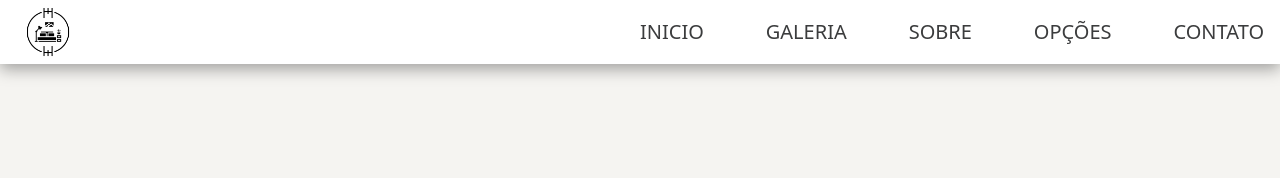
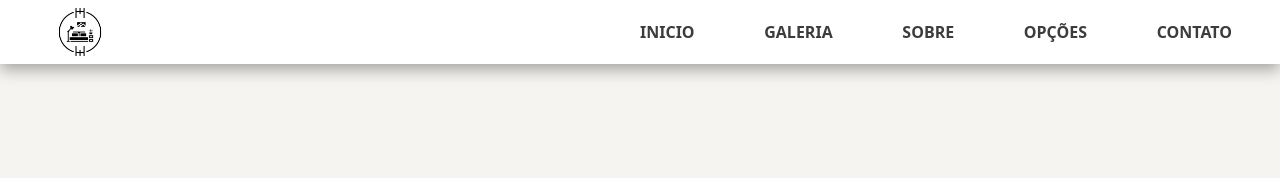
Before and after one commit to EsdrasFy/ldp-hotel, a plain HTML site: page index.html in a window 1280 px wide. Shown: the top 178 px of the page. Drawn offline with nearby package versions, Linux system fonts and the light colour scheme.

Commit message:
fix: header

```diff
--- a/index.html
+++ b/index.html
@@ -20,12 +20,12 @@
     <meta property="og:image" content="./assets/favicon.ico" />
   </head>
   <body class="overflow-x-hidden max-w-[100vw] bg-[--color-bg] text-[--color-text] w-full flex flex-col justify-center items-center h-full relative">
-    <header class="fixed top-0 z-50 bg-white w-full flex justify-between items-center shadow-snipped px-4">
+    <header class="fixed top-0 z-50 bg-white w-full flex justify-between items-center shadow-snipped px-12 max-md:px-4">
       <figure class="w-full">
         <img src="./assets/logo.png" alt="logo" class="w-16" />
       </figure>
 
-      <nav class="flex w-full gap-8 justify-between text-xl max-sm:hidden">
+      <nav class="flex w-full gap-8 justify-between font-semibold max-sm:hidden">
         <a href="#inicio">INICIO</a>
         <a href="#galeria">GALERIA</a>
         <a href="#sobre">SOBRE</a>
@@ -33,7 +33,7 @@
         <a href="#contato">CONTATO</a>
       </nav>
 
-      <button id="openDrawerButton" class="hidden max-sm:block btn btn-primary text-3xl">
+      <button id="openDrawerButton" class="hidden max-sm:block btn btn-primary text-3xl mt-2">
         <i class="bx bx-menu"></i>
       </button>
     </header>
```
